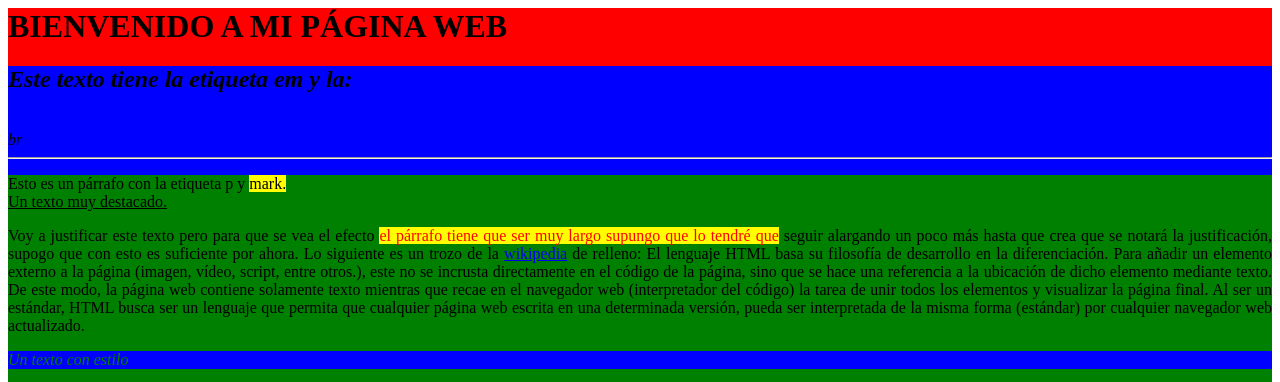
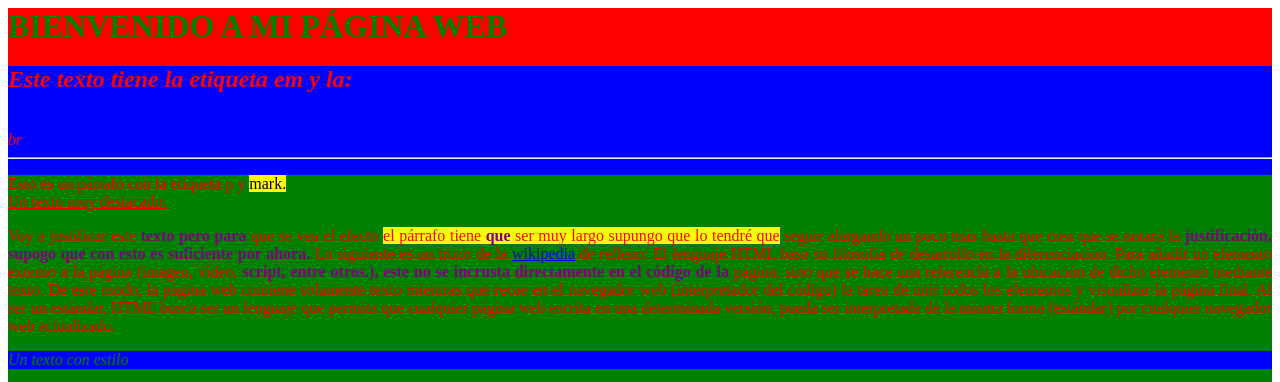
Before and after one commit to DVMoya/DVMoya.github.io, a plain HTML site: page portfolio.html in a window 1280 px wide. Shown: the top 382 px of the page. Drawn offline with Linux system fonts and the light colour scheme.

Commit message:
Update portfolio.html

```diff
--- a/portfolio.html
+++ b/portfolio.html
@@ -7,6 +7,8 @@
 	<title>
 		Hola mundo!
 	</title>
+
+	<link rel="StyleSheet" href="formato.css">
 
 	<div id="azul" style="background-color: blue;">
 
@@ -22,9 +24,10 @@
 		Esto es un párrafo con la etiqueta p y <mark>mark.</mark>
 		<br><u>Un texto muy destacado.</u>
 	</p>
-
-	<p align='justify'>Voy a justificar este texto pero para que se vea el efecto <span style='background: yellow; color: red'> el párrafo tiene que ser muy largo supungo que lo tendré que</span> seguir alargando un poco más hasta que crea que se notará la justificación, supogo que con esto es suficiente por ahora. Lo siguiente es un trozo de la <a href='https://es.wikipedia.org/wiki/HTML'>wikipedia</a> de relleno: El lenguaje HTML basa su filosofía de desarrollo en la diferenciación. Para añadir un elemento externo a la página (imagen, vídeo, script, entre otros.), este no se incrusta directamente en el código de la página, sino que se hace una referencia a la ubicación de dicho elemento mediante texto. De este modo, la página web contiene solamente texto mientras que recae en el navegador web (interpretador del código) la tarea de unir todos los elementos y visualizar la página final. Al ser un estándar, HTML busca ser un lenguaje que permita que cualquier página web escrita en una determinada versión, pueda ser interpretada de la misma forma (estándar) por cualquier navegador web actualizado.<p>
-<!este comentario es inútil>
+	<div id="bold">
+		<p class ="boldy1" align='justify'>Voy a justificar este <b>texto pero para</b> que se vea el efecto <span style='background: yellow; color: red'> el párrafo tiene <b>que</b> ser muy largo supungo que lo tendré que</span> seguir alargando un poco más hasta que crea que se notará la <b>justificación, supogo que con esto es suficiente por ahora.</b> Lo siguiente es un trozo de la <a href='https://es.wikipedia.org/wiki/HTML'>wikipedia</a> de relleno: El lenguaje HTML basa su filosofía de desarrollo en la diferenciación. Para añadir un elemento externo a la página (imagen, vídeo, <b id="bold" class="boldy2">script, entre otros.), este no se incrusta directamente en el código de la</b> página, sino que se hace una referencia a la ubicación de dicho elemento mediante texto. De este modo, la página web contiene solamente texto mientras que recae en el navegador web (interpretador del código) la tarea de unir todos los elementos y visualizar la página final. Al ser un estándar, HTML busca ser un lenguaje que permita que cualquier página web escrita en una determinada versión, pueda ser interpretada de la misma forma (estándar) por cualquier navegador web actualizado.<p>
+	</div>
+<!--este comentario es inútil-->
 
 	<p style='background-color:blue; color:green'> <i>Un texto con estilo</i></p>
 
```
